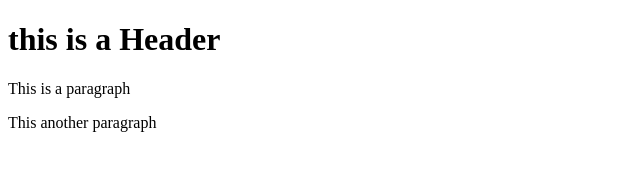
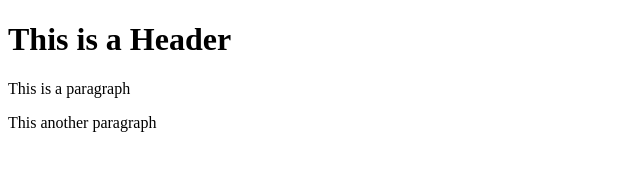
Before and after one commit to chukwunma/GIT-FILE, a website: page index.html in a window 1280 px wide. Shown: the whole page, without its empty margins (0-640 px from the left). Drawn offline with Linux system fonts and the light colour scheme.

```diff
--- a/index.html
+++ b/index.html
@@ -7,9 +7,10 @@
     <title>Document</title>
 </head>
 <body>
-    <h1> this is a Header</h1>
+    <h1> This is a Header</h1>
     <p>This is a paragraph</p>
     <p>This another paragraph</p>
 
+
 </body>
 </html>
```
Also changed, not shown: package.json (added, +24 -0 lines), 2 other files.
